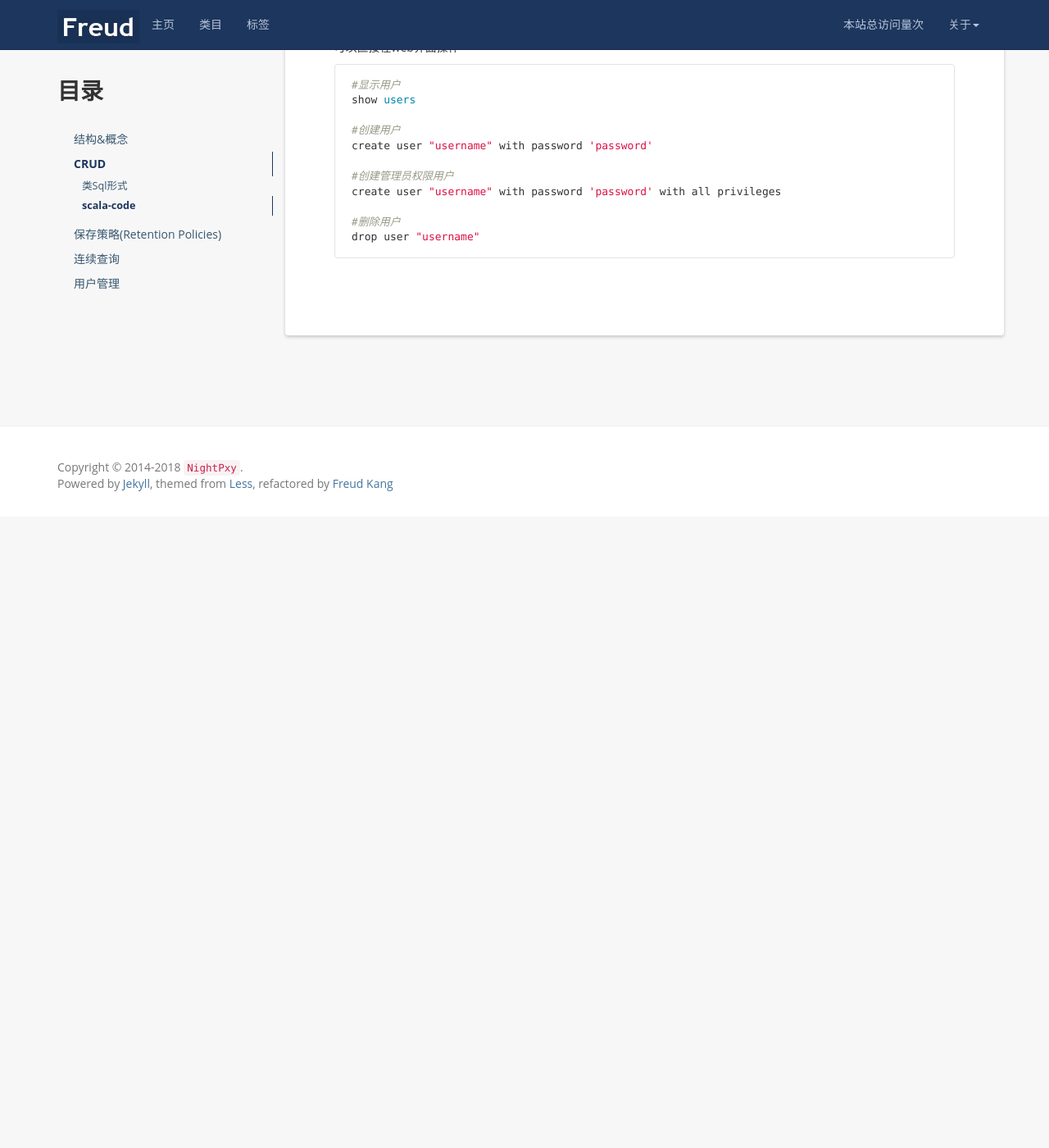
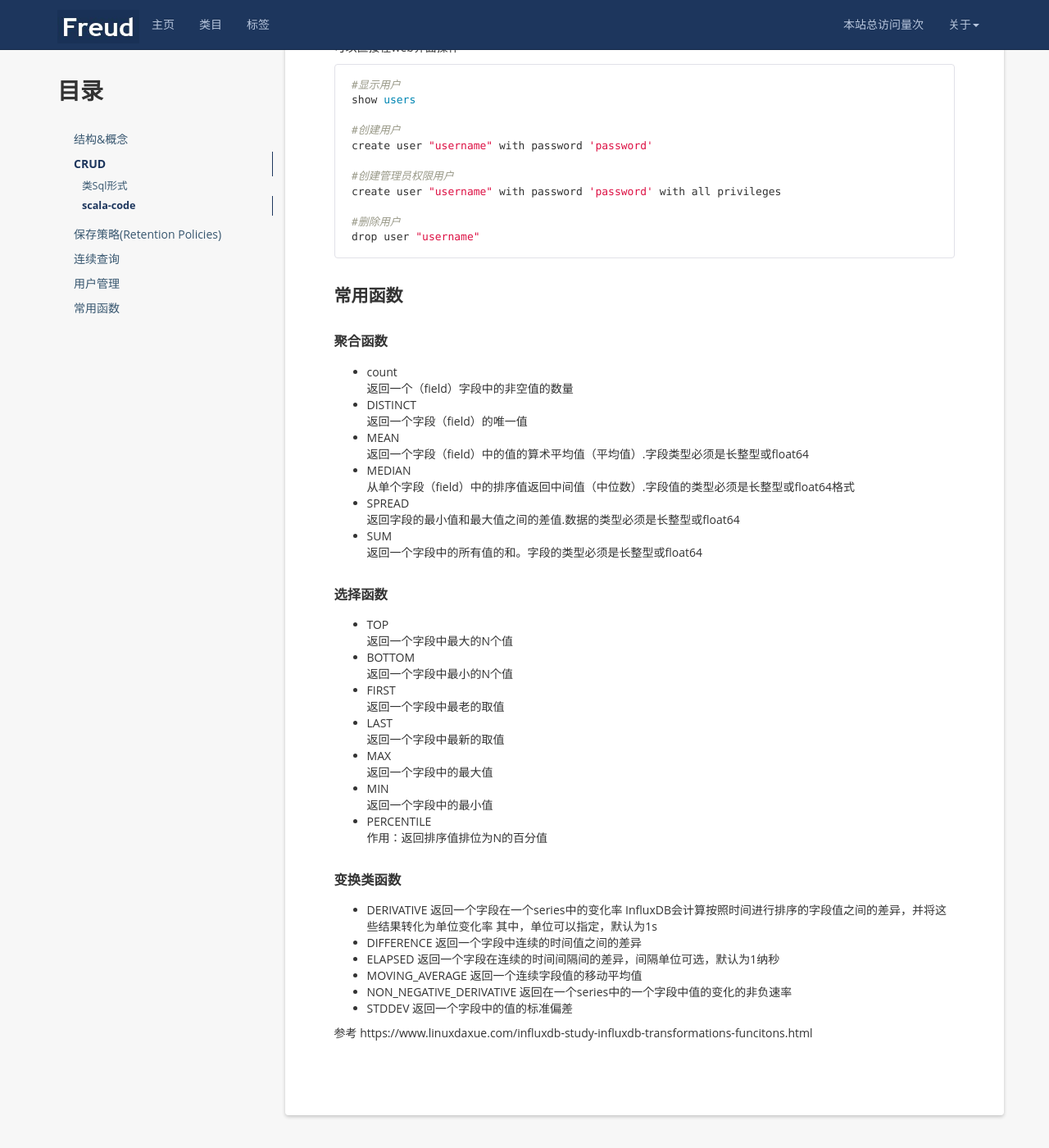
Before and after one commit to NightPxy/NightPxy.github.io, a Jekyll site: the page built from _posts/tool/influxDB/2018-07-02-influxDB简单使用.md, in a window 1280 px wide and 1400 px high, scrolled down 2779 px. Shown: the whole window at 82% size. Built offline with Jekyll 4.4.1, drawn with Linux system fonts in a browser that asks for light colours; nearby versions of some CDN libraries; a script that is not in the unit is left out; comment, search, counter and statistics services are not loaded; before the commit the page ends 3409 px from its top, so only the background shows below that.

Commit message:
influxDB

````diff
--- a/_posts/tool/influxDB/2018-07-02-influxDB简单使用.md
+++ b/_posts/tool/influxDB/2018-07-02-influxDB简单使用.md
@@ -145,3 +145,49 @@ create user "username" with password 'password' with all privileges
 #删除用户
 drop user "username"
 ```
+
+## 常用函数
+
+### 聚合函数
+* count
+返回一个（field）字段中的非空值的数量
+* DISTINCT
+返回一个字段（field）的唯一值
+* MEAN
+返回一个字段（field）中的值的算术平均值（平均值）.字段类型必须是长整型或float64
+* MEDIAN
+从单个字段（field）中的排序值返回中间值（中位数）.字段值的类型必须是长整型或float64格式
+* SPREAD
+返回字段的最小值和最大值之间的差值.数据的类型必须是长整型或float64
+* SUM
+返回一个字段中的所有值的和。字段的类型必须是长整型或float64
+
+### 选择函数
+
+* TOP
+返回一个字段中最大的N个值
+* BOTTOM
+返回一个字段中最小的N个值
+* FIRST
+返回一个字段中最老的取值
+* LAST
+返回一个字段中最新的取值
+* MAX
+返回一个字段中的最大值
+* MIN
+返回一个字段中的最小值
+* PERCENTILE
+作用：返回排序值排位为N的百分值
+
+### 变换类函数
+
+* DERIVATIVE  返回一个字段在一个series中的变化率
+InfluxDB会计算按照时间进行排序的字段值之间的差异，并将这些结果转化为单位变化率
+其中，单位可以指定，默认为1s
+* DIFFERENCE  返回一个字段中连续的时间值之间的差异
+* ELAPSED 返回一个字段在连续的时间间隔间的差异，间隔单位可选，默认为1纳秒
+* MOVING_AVERAGE 返回一个连续字段值的移动平均值
+* NON_NEGATIVE_DERIVATIVE  返回在一个series中的一个字段中值的变化的非负速率
+* STDDEV 返回一个字段中的值的标准偏差
+
+参考 https://www.linuxdaxue.com/influxdb-study-influxdb-transformations-funcitons.html
````
Also changed, not shown: _posts/tool/grafana/2018-07-01-grafana编译部署.md (+20 -2 lines), _posts/tool/influxDB/2018-07-01-influxDB部署.md (+1 -1 lines).
